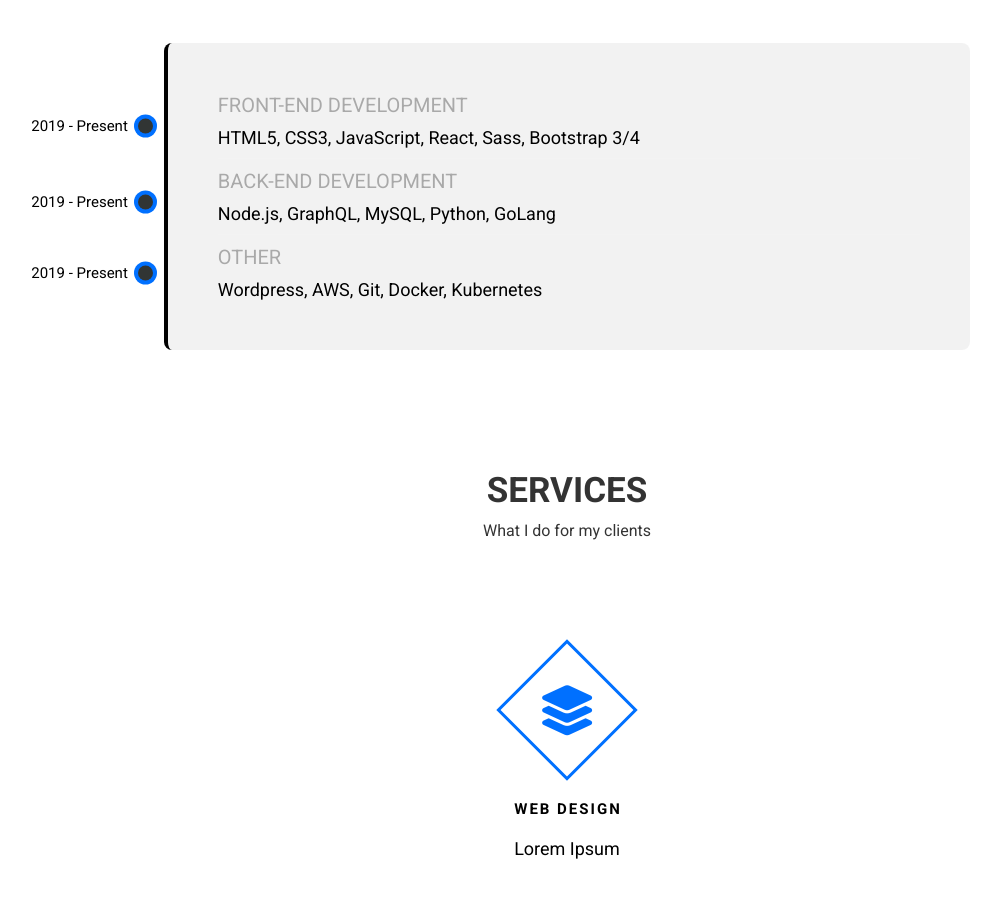
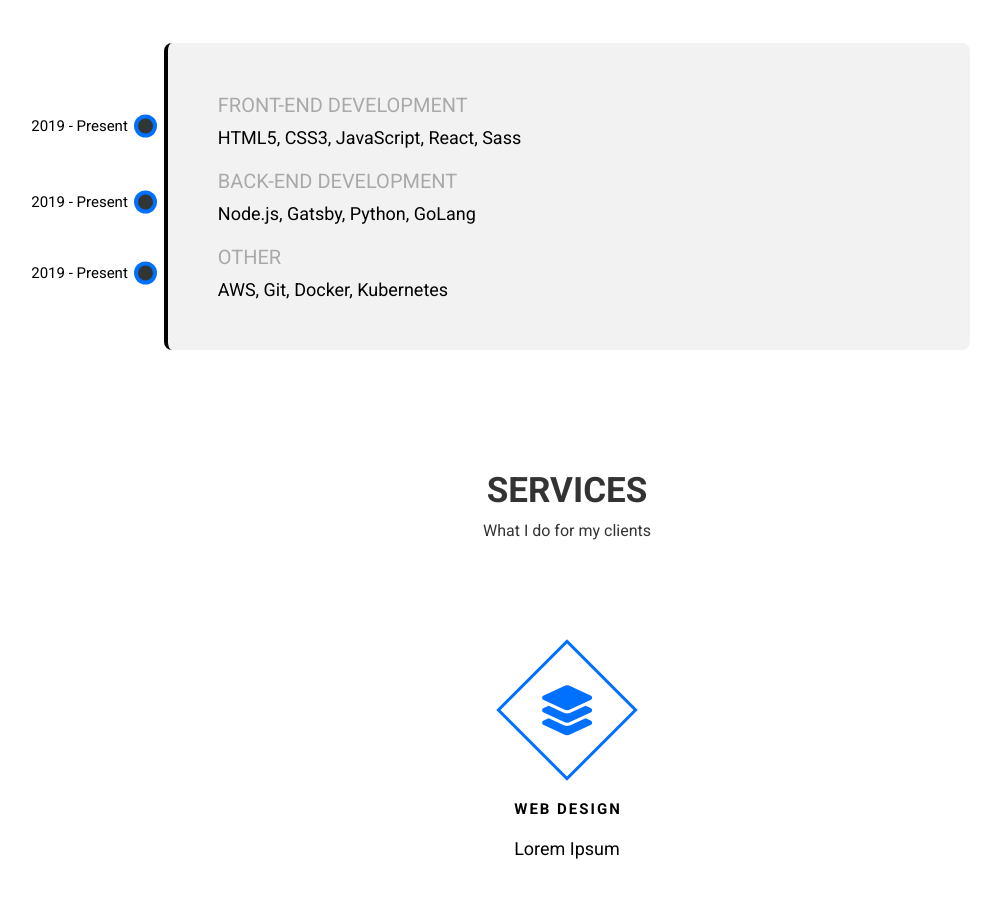
Before and after one commit to DeviousLab/Main-Website, a plain HTML site: page index.html in a window 1280 px wide. Shown: the part 1100-2000 px from the top of the page, without its empty margins (73-1074 px from the left). Drawn offline with nearby package versions, Linux system fonts and the light colour scheme.

Commit message:
Updated working technologies

```diff
--- a/index.html
+++ b/index.html
@@ -148,15 +148,15 @@
                 <ul>
                     <li class="date" data-date="2019 - Present">
                         <h1>Front-End Development</h1>
-                        <p>HTML5, CSS3, JavaScript, React, Sass, Bootstrap 3/4</p>
+                        <p>HTML5, CSS3, JavaScript, React, Sass</p>
                     </li>
                     <li class="date" data-date="2019 - Present">
                         <h1>Back-End Development</h1>
-                        <p>Node.js, GraphQL, MySQL, Python, GoLang</p>
+                        <p>Node.js, Gatsby, Python, GoLang</p>
                     </li>
                     <li class="date" data-date="2019 - Present">
                         <h1>Other</h1>
-                        <p>Wordpress, AWS, Git, Docker, Kubernetes</p>
+                        <p>AWS, Git, Docker, Kubernetes</p>
                     </li>
                 </ul>
             </div>
```
